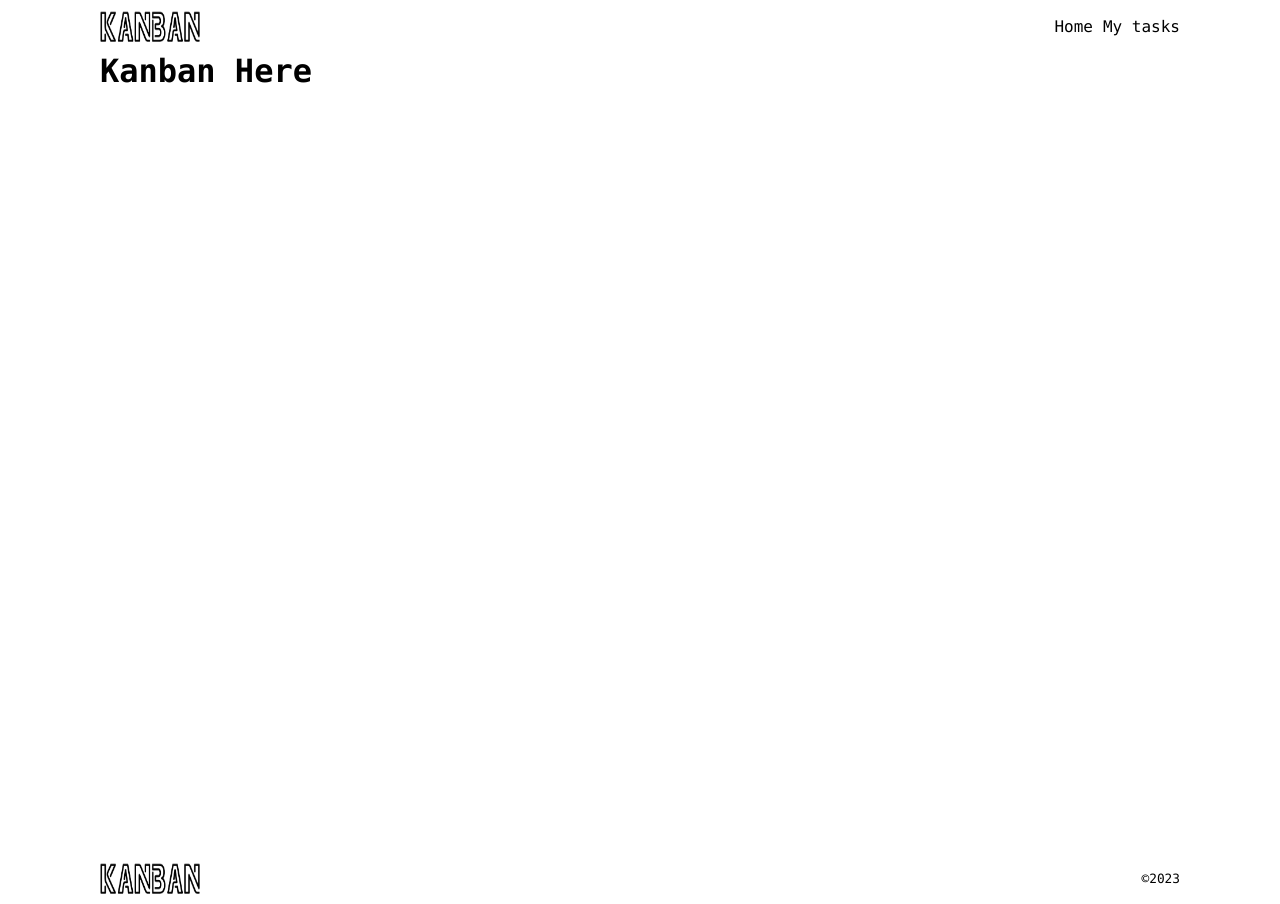
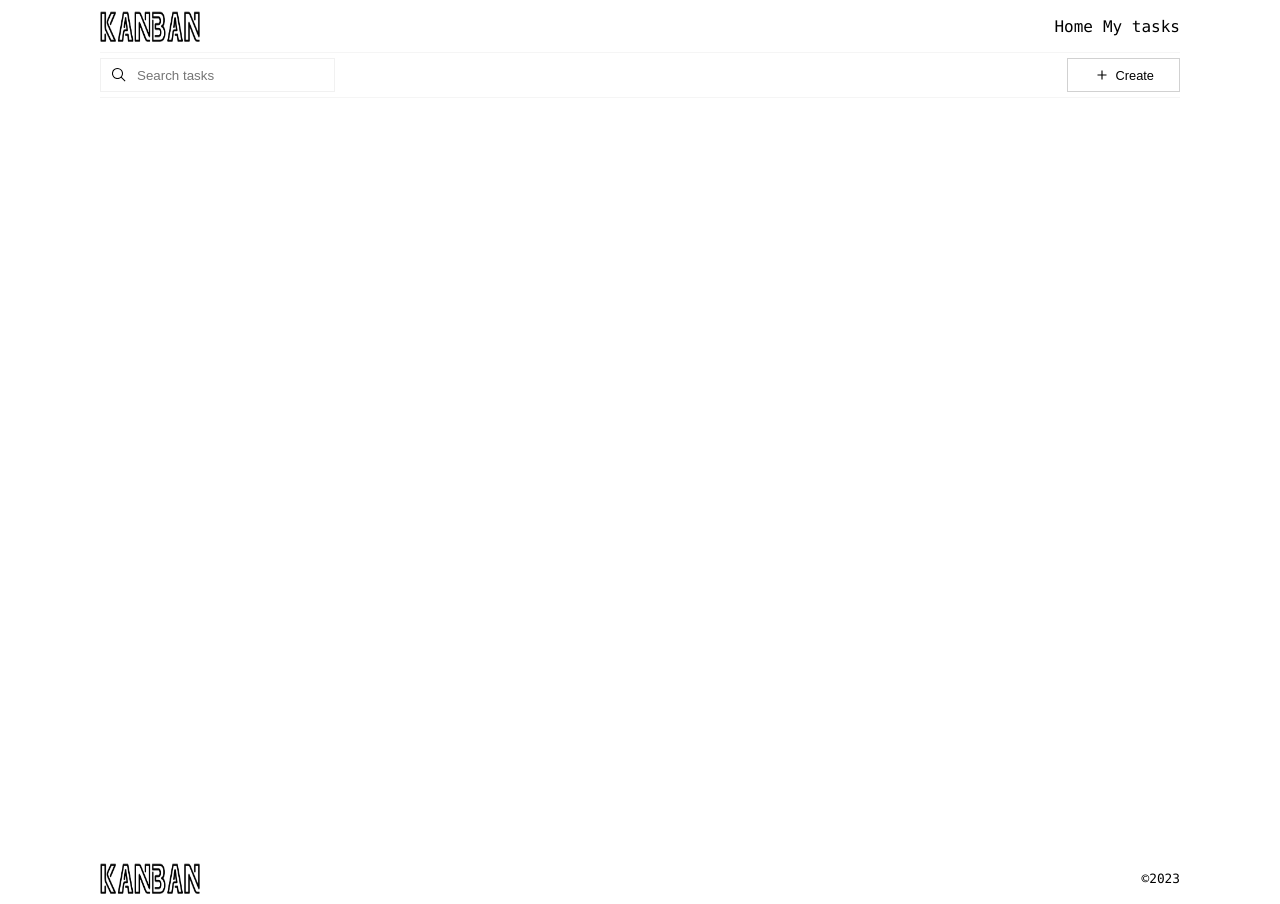
Before and after one commit to mutuaMkennedy/kanban-board, a Next.js app: page / in a window 1280 px wide. Built offline with nearby package versions, Linux system fonts and the light colour scheme.

Commit message:
add action bar to kanban page

```diff
--- a/src/modules/TaskManagement/KanbanBoard/Kanban.tsx
+++ b/src/modules/TaskManagement/KanbanBoard/Kanban.tsx
@@ -1,9 +1,11 @@
 import React from "react";
-
+import { ActionBar } from "@/common/components/ActionBar";
 
 const Kanban: React.FC = () => {
     return(
-        <h1>Kanban Here</h1>
+        <>
+            <ActionBar/>
+        </>
     )
 }
 
```
